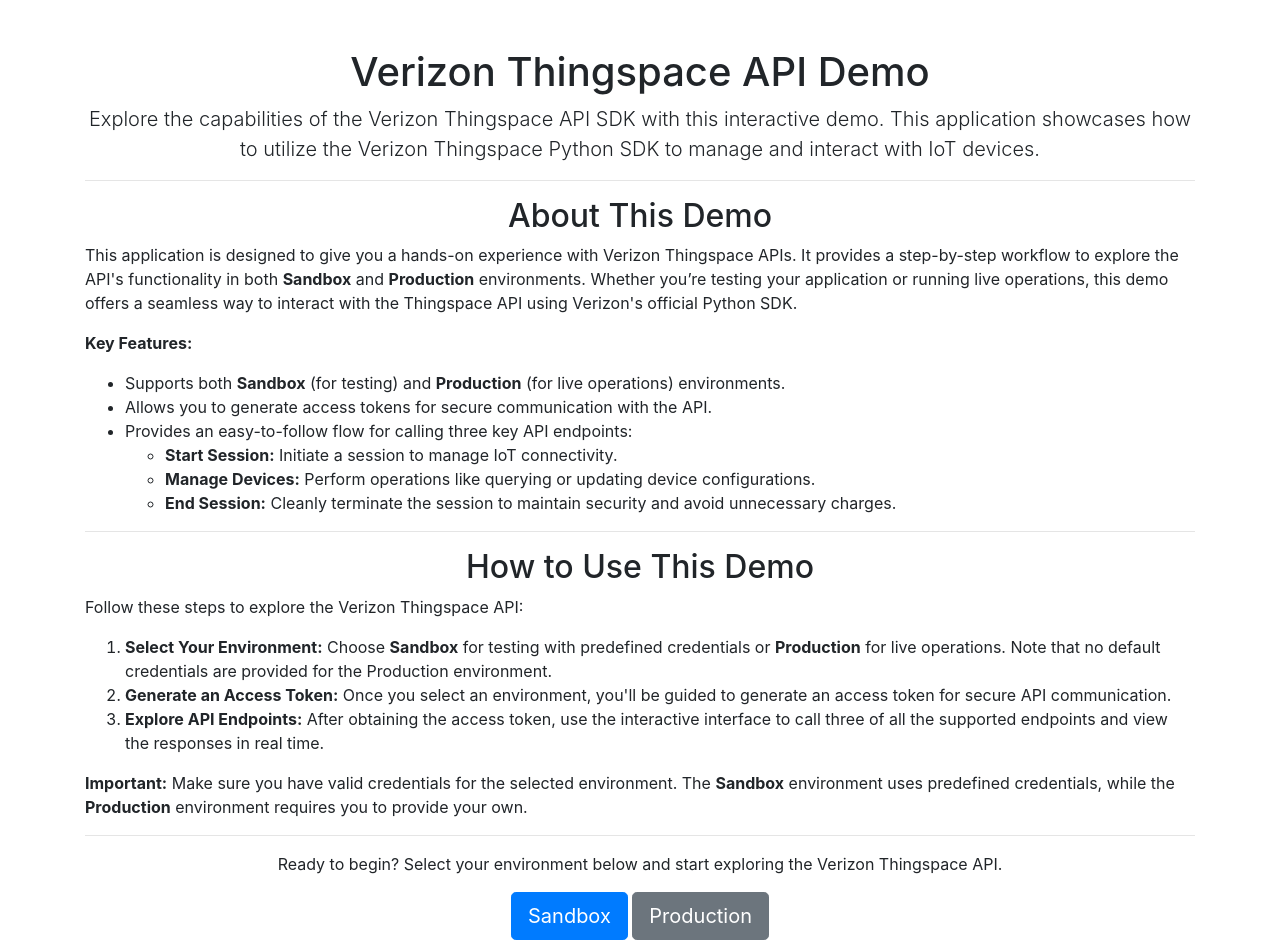
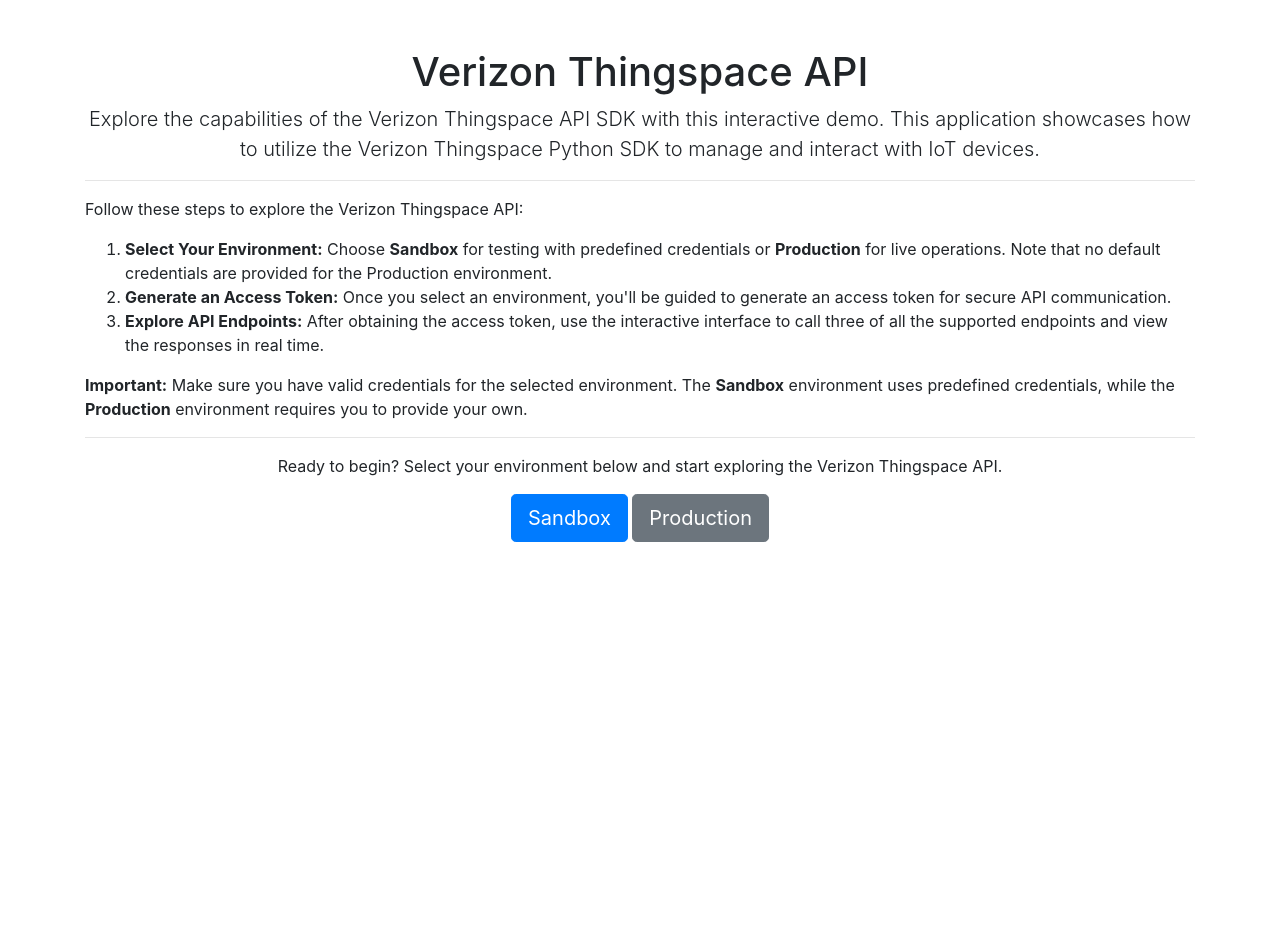
Before and after one commit to moizgillani/verizon-sample-app, a Flask app: page /select-environment in a window 1280 px wide. After the commit the page ends 542 px from the top, so only its background shows below. Run offline with Flask 3, Linux system fonts and the light colour scheme; some libraries are stand-ins or nearby versions.

Commit message:
Update environment.html

```diff
--- a/templates/environment.html
+++ b/templates/environment.html
@@ -8,19 +8,19 @@
 </head>
 <body>
 <div class="container mt-5">
-  <h1 class="text-center">Verizon Thingspace API Demo</h1>
+  <h1 class="text-center">Verizon Thingspace API</h1>
   <p class="text-center lead">
     Explore the capabilities of the Verizon Thingspace API SDK with this interactive demo.
     This application showcases how to utilize the Verizon Thingspace Python SDK to manage and interact with IoT devices.
   </p>
-  <hr>
-  <h2 class="text-center">About This Demo</h2>
+  <!-- <hr> -->
+  <!-- <h2 class="text-center">About This Demo</h2>
   <p>
     This application is designed to give you a hands-on experience with Verizon Thingspace APIs.
     It provides a step-by-step workflow to explore the API's functionality in both <strong>Sandbox</strong> and <strong>Production</strong> environments.
     Whether you’re testing your application or running live operations, this demo offers a seamless way to interact with the Thingspace API using Verizon's official Python SDK.
-  </p>
-  <p>
+  </p> -->
+  <!-- <p>
     <strong>Key Features:</strong>
     <ul>
       <li>Supports both <strong>Sandbox</strong> (for testing) and <strong>Production</strong> (for live operations) environments.</li>
@@ -32,9 +32,9 @@
         <li><strong>End Session:</strong> Cleanly terminate the session to maintain security and avoid unnecessary charges.</li>
       </ul>
     </ul>
-  </p>
+  </p> -->
   <hr>
-  <h2 class="text-center">How to Use This Demo</h2>
+  <!-- <h2 class="text-center">How to Use This Demo</h2> -->
   <p>
     Follow these steps to explore the Verizon Thingspace API:
     <ol>
```
